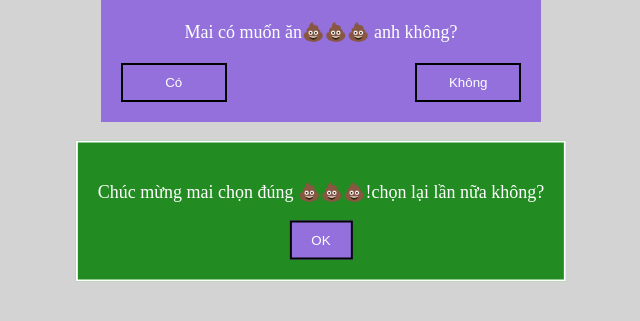
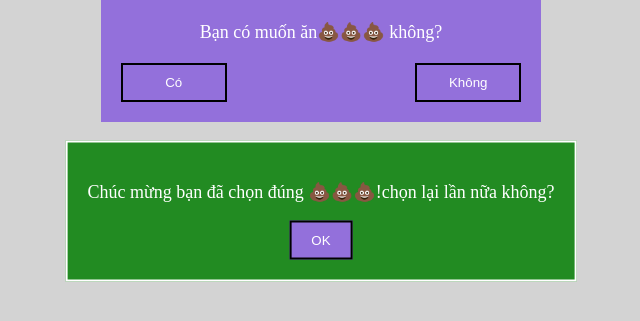
Before and after one commit to ducpmoze/hayho, a plain HTML site: page index.html in a window 1280 px wide. Both pictures are taken after a click on the button "Có". Shown: the part 189-510 px from the top of the page, without its empty margins (319-959 px from the left). Drawn offline with Linux system fonts and the light colour scheme.

Commit message:
Update index.html

```diff
--- a/index.html
+++ b/index.html
@@ -128,7 +128,7 @@
 <body>
     <div class="container">
         <h1>Câu hỏi:</h1>
-        <p>Mai có muốn ăn💩💩💩 anh không?</p>
+        <p>Bạn có muốn ăn💩💩💩 không?</p>
 
         <div class="btn-container">
             <button onclick="showPopup()">Có</button>
@@ -136,7 +136,7 @@
         </div>
 
         <div id="success-popup">
-            <p>Chúc mừng mai chọn đúng 💩💩💩!chọn lại lần nữa không?
+            <p>Chúc mừng bạn đã chọn đúng 💩💩💩!chọn lại lần nữa không?
 </p>
             <button id="ok-button-popup" onclick="closePopup()">OK</button>
         </div>
```
